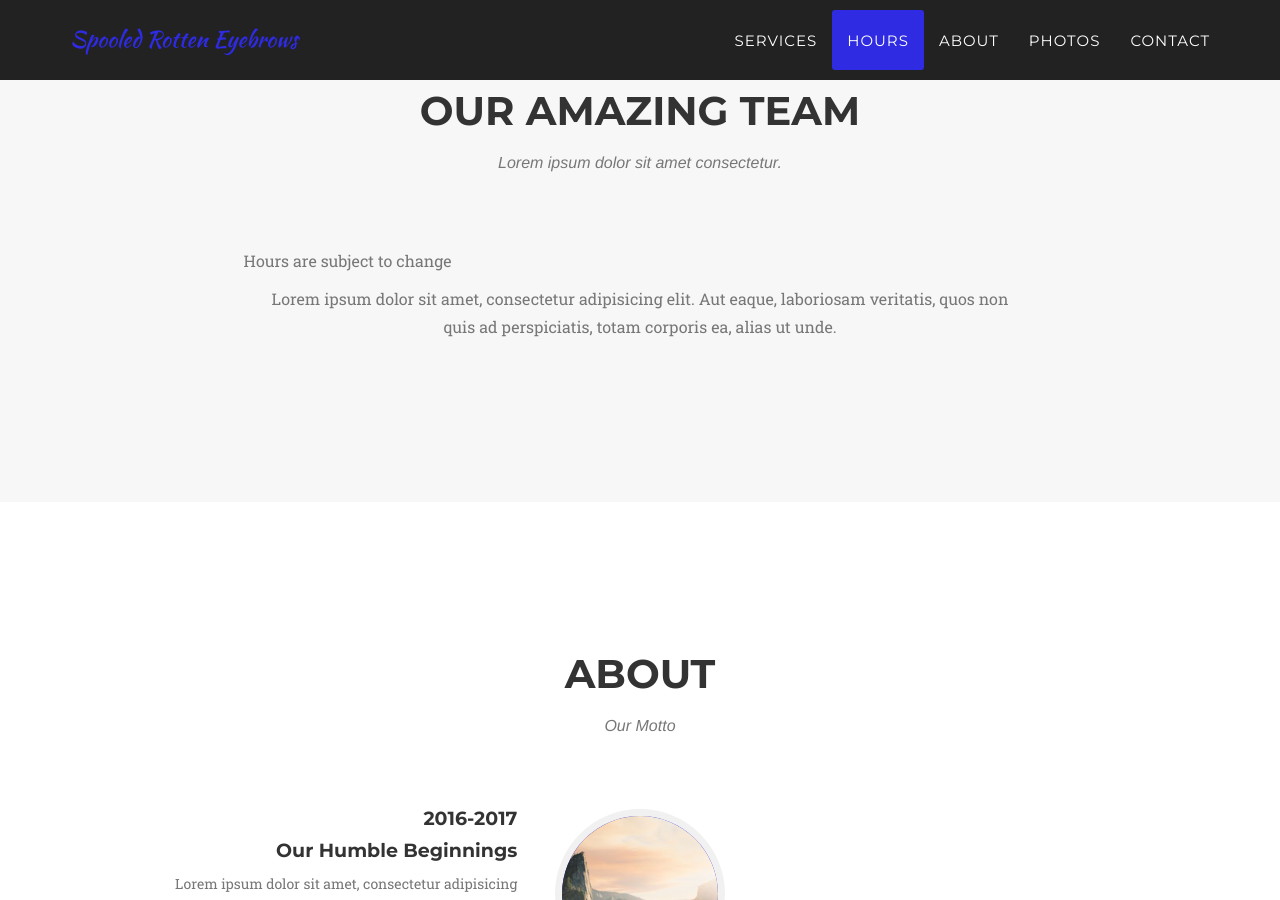
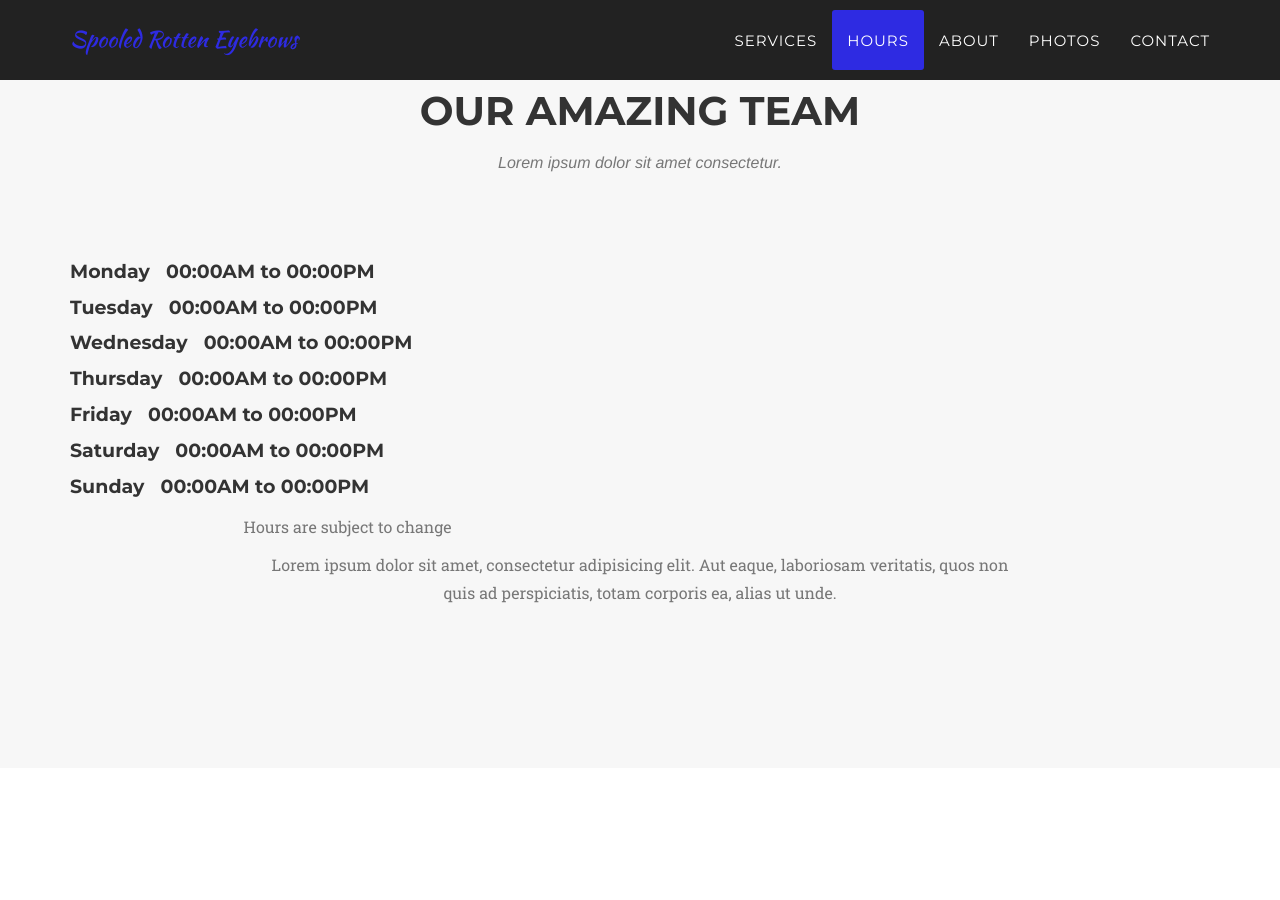
Before and after one commit to spooledrotten/spooledrotten.github.io, a Jekyll site: the page built from index.html, in a window 1280 px wide and 900 px high, scrolled down 1530 px. Built offline with Jekyll 4.4.1, drawn with Linux system fonts in a browser that asks for light colours; some web fonts are replaced.

Commit message:
41th commit

```diff
--- a/_includes/team.html
+++ b/_includes/team.html
@@ -9,6 +9,20 @@
             </div>
             <div class="row">
 					<div class="col-md-6 col-sm-6">
+						<h4 class="service-heading">Monday &nbsp; 00:00AM to 00:00PM</h4>
+
+						<h4 class="service-heading">Tuesday &nbsp; 00:00AM to 00:00PM</h4>
+
+						<h4 class="service-heading">Wednesday &nbsp; 00:00AM to 00:00PM</h4>
+
+						<h4 class="service-heading">Thursday &nbsp; 00:00AM to 00:00PM</h4>
+
+						<h4 class="service-heading">Friday &nbsp; 00:00AM to 00:00PM</h4>
+
+						<h4 class="service-heading">Saturday &nbsp; 00:00AM to 00:00PM</h4>
+
+						<h4 class="service-heading">Sunday &nbsp; 00:00AM to 00:00PM</h4>
+
 						<div class="row">
 							<div class="col-lg-8 col-lg-offset-2 text-center">
 								<p class="large text-muted">Hours are subject to change</p>
```
